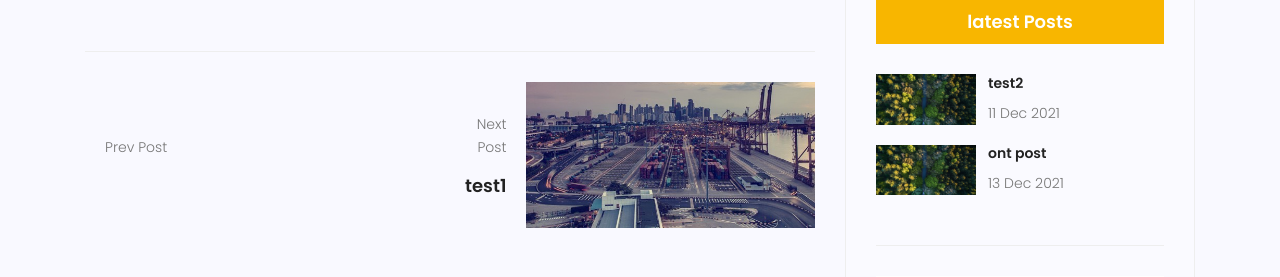
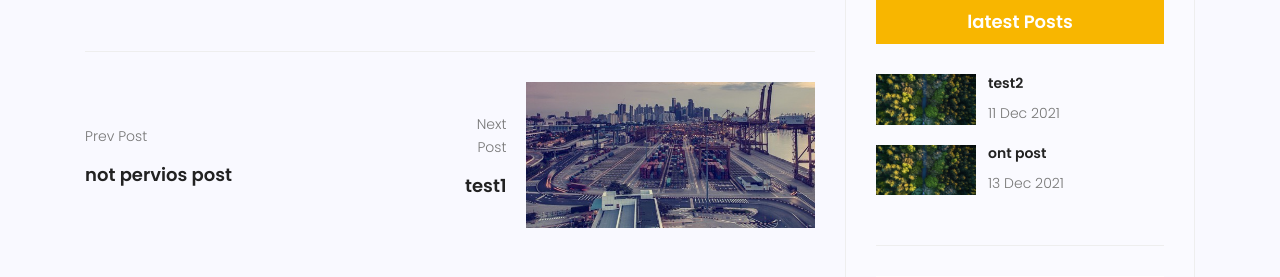
Before and after one commit to zeinab313/mysite, a Django app: page /blog/2 in a window 1280 px wide. Shown: the part 1048-1325 px from the top of the page. Run offline with Django 4.2, Linux system fonts and the light colour scheme; data comes from the database, SQL or seed files in the repository; both versions use the stored data as it was after the commit; some libraries are stand-ins or nearby versions.

Commit message:
new change
new change in prev post and next post

```diff
--- a/templates/blog/blog-single.html
+++ b/templates/blog/blog-single.html
@@ -59,7 +59,7 @@
 				<div class="navigation-area">
 					<div class="row">
 						<!-- prev post -->
-
+						{%if post_prev%}
 						<div class="col-lg-6 col-md-6 col-12 nav-left flex-row d-flex justify-content-start align-items-center">
 							<div class="thumb">
 								<a href="{% url 'blog:single' pid=post_prev.id %}"><img class="img-fluid" src="{{ post_prev.image.url }}" alt=""></a>
@@ -69,11 +69,22 @@
 							</div>
 							<div class="detials">
 								<p>Prev Post</p>
+
 								<a href="{% url 'blog:single' pid=post_prev.id %}"><h4>{{post_prev.title}}</h4></a>
 
 							</div>
 						</div>
+						{%else%}
+						<div class="col-lg-6 col-md-6 col-12 nav-left flex-row d-flex justify-content-start align-items-center">
+							<div class="detials">
+								<p>Prev Post</p>
+								<h4>not pervios post</h4>
+							</div>
+						</div>
+						{%endif%}
+
 						<!-- next post -->
+						{%if post_next%}
 						<div class="col-lg-6 col-md-6 col-12 nav-right flex-row d-flex justify-content-end align-items-center">
 							<div class="detials">
 								<p>Next Post</p>
@@ -86,6 +97,14 @@
 								<a href="{% url 'blog:single' pid=post_next.id %}"><img class="img-fluid" src="{{ post_next.image.url }}" alt=""></a>
 							</div>
 						</div>
+						{%else%}
+						<div class="col-lg-6 col-md-6 col-12 nav-right flex-row d-flex justify-content-end align-items-center">
+							<div class="detials">
+								<p>Next Post</p>
+								<h4>not next post</h4>
+							</div>
+						</div>
+						{%endif%}
 					</div>
 				</div>
 				<div class="comments-area">
--- a/website/views.py
+++ b/website/views.py
@@ -14,6 +14,7 @@
     if request.method=='POST':
         form= ContacForm(request.POST)
         if form.is_valid():
+            Contact.name='anonymous'
             form.save()
             messages.add_message(request,messages.SUCCESS,'save information seccessfully')
         else:
```
Also changed, not shown: db.sqlite3 (added), 1 other file.
